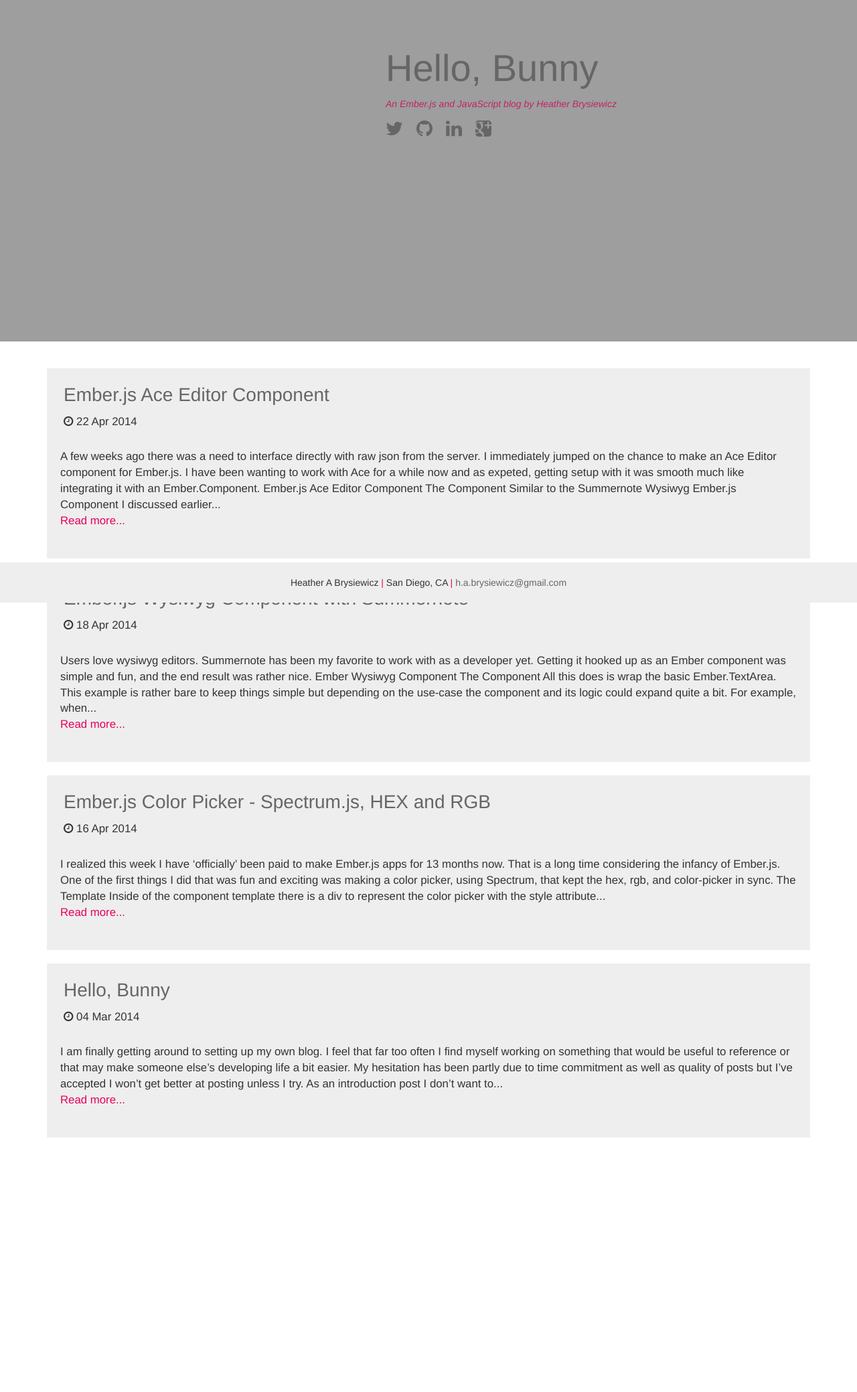
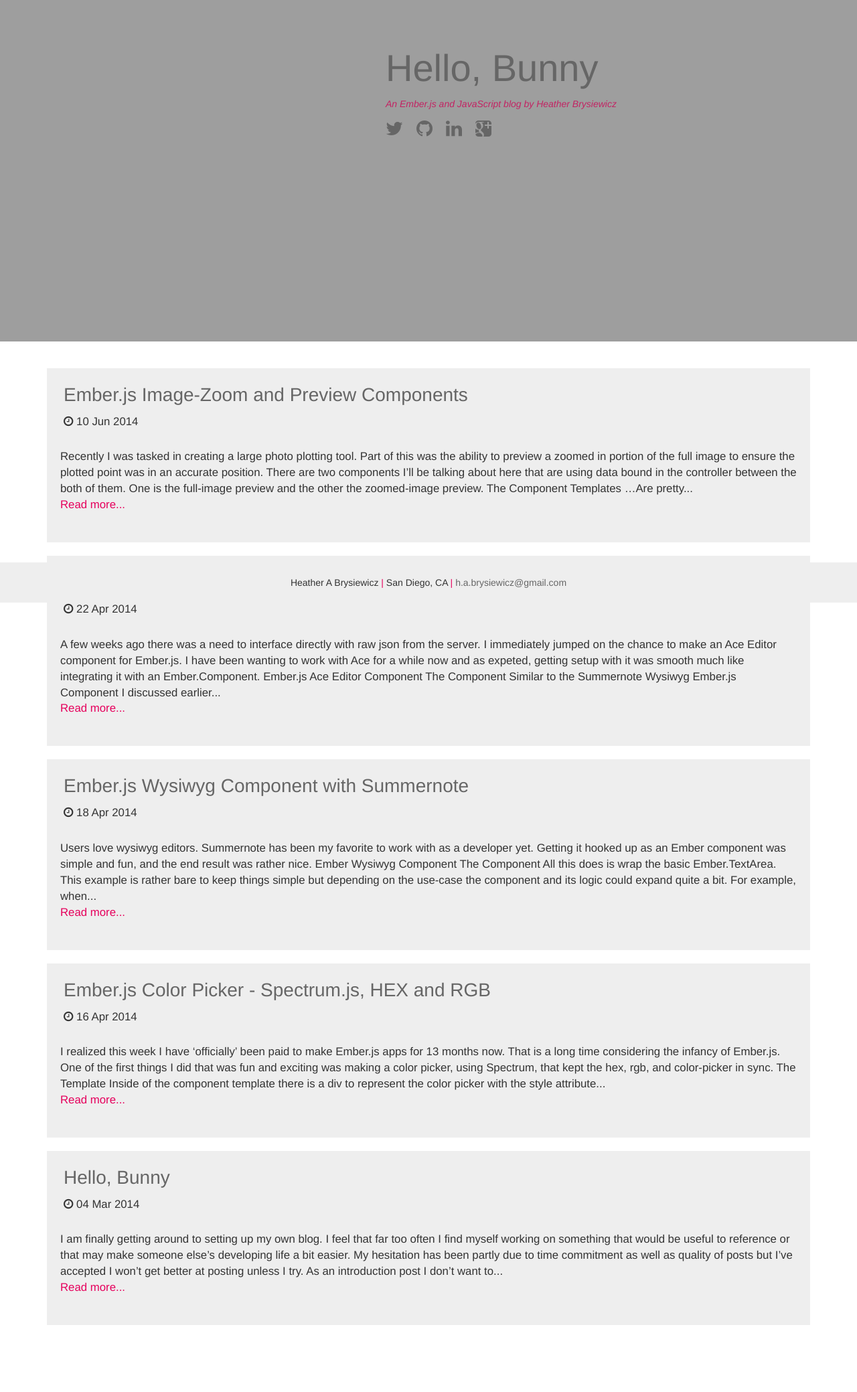
Before and after one commit to hbrysiewicz/hbrysiewicz.github.io, a Jekyll site: the page built from index.html, in a window 1280 px wide. Shown: the whole page at 67% size. Built offline with Jekyll 4.4.1, drawn with Linux system fonts in a browser that asks for light colours; Markdown is read by kramdown in place of the engine named in the settings; comment, search, counter and statistics services are not loaded; before the commit the page ends 1799 px from its top, so only the background shows below that.

Commit message:
Update iframe styling and create ImageZoom component post

```diff
--- /dev/null
+++ b/_posts/2014-06-10-image-zoom-preview.md
@@ -0,0 +1,45 @@
+---
+layout:   post
+title:    "Ember.js Image-Zoom and Preview Components"
+description: "Creating two components that interact with eachother to provide
+an image preview and zoomed-in preview."
+comments: true
+date:     2014-06-10 18:23
+tags:     [emberjs, components, image, ui]
+---
+
+Recently I was tasked in creating a large photo plotting tool. Part of this was the ability to preview a zoomed in portion of the full image to ensure the plotted point was in an accurate position.
+
+There are two components I'll be talking about here that are using data bound in the controller between the both of them. One is the full-image preview and the other the zoomed-image preview.
+
+## The Component Templates
+
+...Are pretty straightforward. The high res image is displayed with a fixed height and width. In this example, I've made it 1/2 the size of the original. The `mouseX` and the `mouseY` coordinates are passed into the `ImagePreviewComponent` along with the image src. The mouse coordinates will allow the zoom to properly display at an accurate position.
+
+`ImageZoomComponent` also gets `mouseX` and `mouseY` for the scaled coordinates, as well as the image source for the background.
+
+When creating this there was actually a need for a boundary on the image so points could not be plotted on the edges, but I removed it for this example to keep it simple. It just adds more math to some of the calculations.
+
+<br>
+<a class="jsbin-embed" href="http://emberjs.jsbin.com/puhul/16/embed?html">Ember Starter Kit</a><script src="http://static.jsbin.com/js/embed.js"></script>
+<br><br>
+
+## The Component Code
+
+The controller is going to keep the original source of `mouseX` and `mouseY`. These will be passed into both of the components.
+
+As the mouse moves within the `ImagePreviewComponent` the actual offset is calculated. This is done because it is likely not the first thing on the page and the `clientX` and `clientY` returned on the mouseMove event are within the document and not the element itself. By finding out the elements offset within the document the true `x` and `y` within the scaled image can be calculated.
+
+The `ImageZoomComponent` uses `background-image` and `background-position` on the full-size high res photo to display only the desired portion in the zoom preview box. The idea here is as the `mouseX` and `mouseY` values change scale them up, in this case double themselves, and then center them within the image zoom container. I made the container 316px by 246px so I subtract 1/2 of those values from their respective coordinate. Then, the background position can be set correctly.
+
+<br>
+<a class="jsbin-embed" href="http://emberjs.jsbin.com/puhul/16/embed?js">Ember Starter Kit</a><script src="http://static.jsbin.com/js/embed.js"></script>
+<br><br>
+
+## Live Demo
+
+Here is the live demo from above code. If you like, please leave a comment!
+
+<br>
+<a class="jsbin-embed" href="http://emberjs.jsbin.com/puhul/16/embed?output">Ember Starter Kit</a><script src="http://static.jsbin.com/js/embed.js"></script>
+<br><br>
--- a/assets/css/main.css
+++ b/assets/css/main.css
@@ -6,6 +6,10 @@
 
 h1 {
   font-weight: 300;
+}
+
+iframe {
+  height: 500px !important;
 }
 
 a {
```
